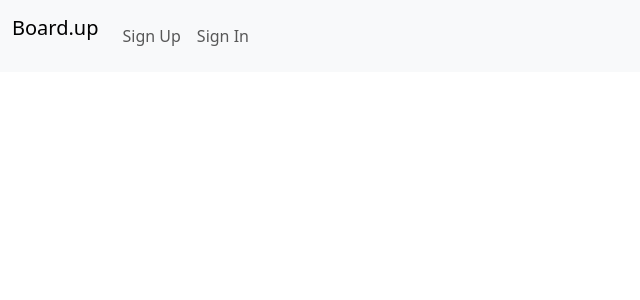
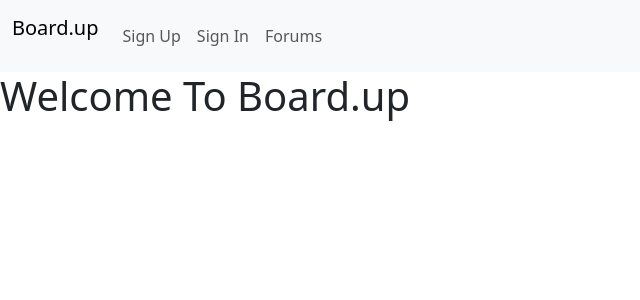
Before and after one commit to AydenHooke/Board.hub, a React (Vite) app in the folder frontend/: page / in a window 1280 px wide. Shown: the top 300 px of the page, without its empty margins (0-640 px from the left). Built offline with nearby package versions, Linux system fonts and the light colour scheme.

Commit message:
Added Forums.tsx

```diff
--- a/frontend/src/App.tsx
+++ b/frontend/src/App.tsx
@@ -1,7 +1,9 @@
 import { BrowserRouter, Route, Routes } from 'react-router-dom';
 import NavBar from './Components/NavBar/NavBar';
+import Home from './Components/Home/Home';
 import SignInLogic from './Components/SignIn/SignInLogic'
 import SignUpLogic from './Components/SignUp/SignUpLogic'
+import Forums from './Components/Forums/Forums';
 
 function App() {
   return (
@@ -9,8 +11,10 @@ function App() {
       <BrowserRouter>
         <NavBar/>
         <Routes>
+          <Route path='/' element={<Home/>}></Route>
           <Route path='/SignUp' element={<SignUpLogic/>}></Route>
           <Route path='/SignIn' element={<SignInLogic/>}></Route>
+          <Route path='/Forums' element={<Forums/>}></Route>
         </Routes>
       </BrowserRouter>
     </div>
--- /dev/null
+++ b/frontend/src/Components/Forums/Forums.tsx
@@ -0,0 +1,41 @@
+import axios from "axios"
+import { useEffect, useState } from "react"
+
+export type Forum = {
+    id: number,
+    title: string,
+    description: string,
+    type: string
+}
+
+function Forums() {
+    const [data, setData] = useState<Forum[]>([]);
+
+    useEffect(() => {
+        axios
+            .get('http://localhost:8080/Forms')
+            .then((Response) => setData(Response.data))
+            .catch((error) => console.error('Error getting data, ', error));
+    }, [])
+
+    function goToForum(forum: Forum) {
+
+    }
+
+    return (
+        <>
+            <h2>Main Forums</h2>
+            {data.map((forum) => {
+                return (
+                    <button onClick={
+                        () => goToForum(forum)
+                    }>
+                        {forum.title}
+                    </button>
+                )
+            })}
+        </>
+    )
+}
+
+export default Forums
--- /dev/null
+++ b/frontend/src/Components/Home/Home.tsx
@@ -0,0 +1,10 @@
+
+function Home() {
+    return (
+        <>
+            <h1>Welcome To Board.up</h1>
+        </>
+    )
+}
+
+export default Home
--- a/frontend/src/Components/NavBar/NavBar.tsx
+++ b/frontend/src/Components/NavBar/NavBar.tsx
@@ -33,6 +33,11 @@ function NavBar() {
                   Sign In
                 </Link>
               </li>
+              <li className="nav-item">
+                <Link className="nav-link" to="/Forums">
+                  Forums
+                </Link>
+              </li>
             </ul>
           </div>
         </div>
```
